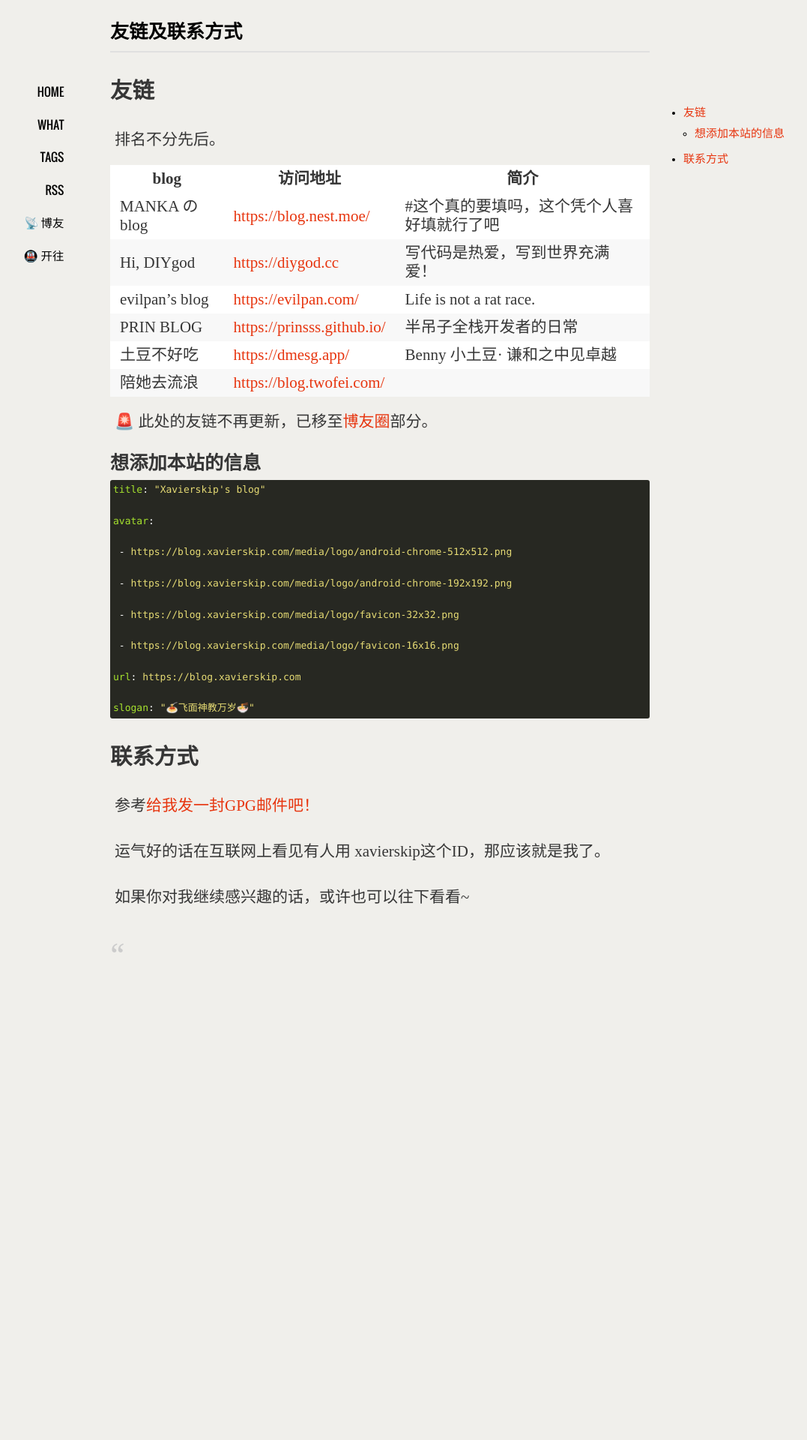
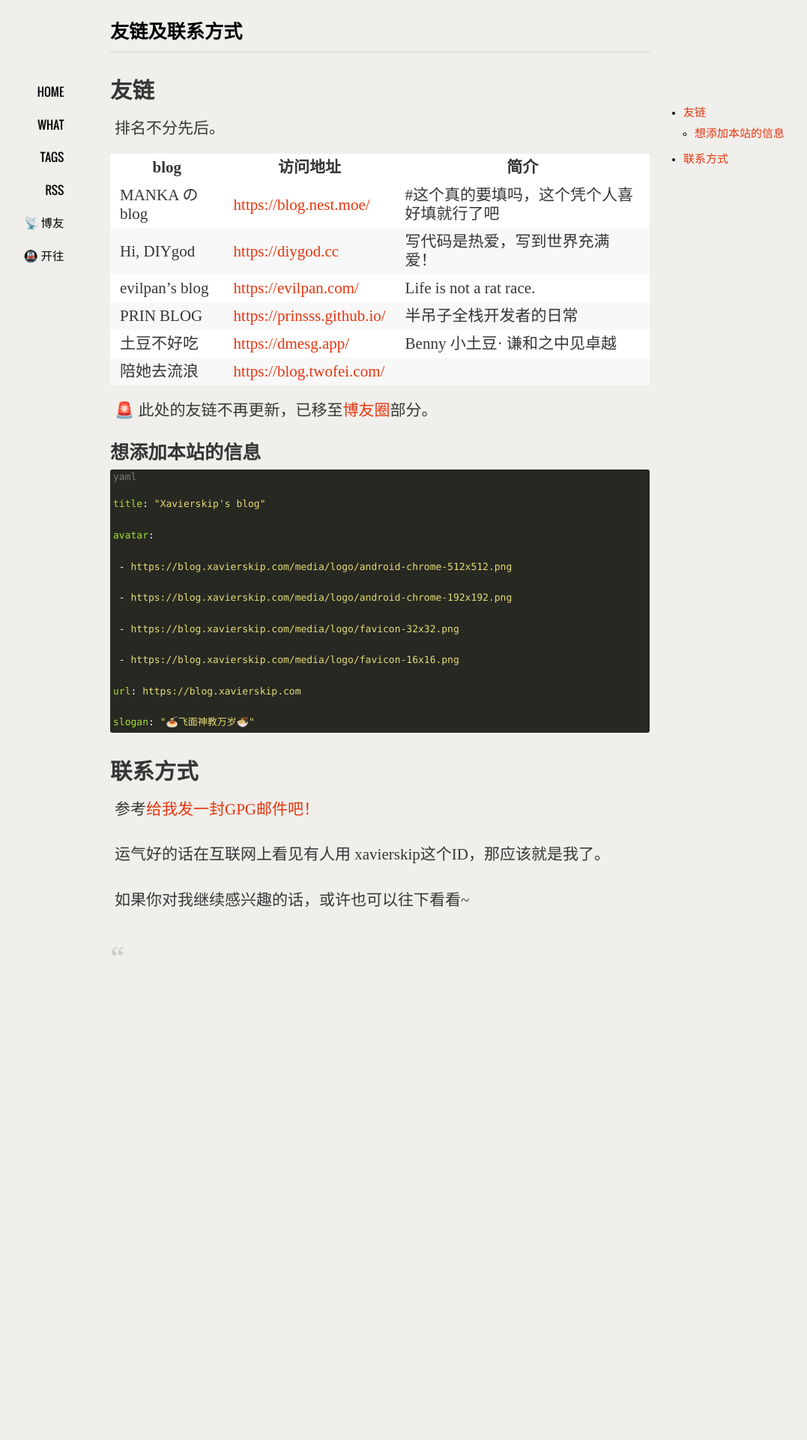
Before and after one commit to xavierskip/xavierskip.github.io, a Jekyll site: the page built from what/index.md, in a window 1280 px wide. Shown: the top 1920 px of the page at 75% size, without its empty margins (133-1210 px from the left). Built offline with Jekyll 4.4.1, drawn with Linux system fonts in a browser that asks for light colours; comment, search, counter and statistics services are not loaded; a style sheet for code colours, icons or effects is not loaded.

Commit message:
update style.css

```diff
--- a/media/css/style.css
+++ b/media/css/style.css
@@ -141,10 +141,10 @@
     width: 98%;
 }
 .post h2{
-  margin: 1.2em 0 1em 0;
+  margin: 1.2em 0 0.5em 0;
 }
 .post h3 {
-  margin: 0.5em 0 0.2em 0;
+  margin: 0.5em 0 0.5em 0;
 }
 .post h4 {
   margin: 0.2em 0 0.2em 0;
@@ -363,7 +363,7 @@
 .copy-code-button {
   position: absolute;
   top: 0.1rem;   /* 距离顶部稍微留一点空隙 */
-  right: 0.5rem; /* 距离右边稍微留一点空隙 */
+  right: 0.2rem; /* 距离右边稍微留一点空隙 */
   z-index: 10;
 
   /* 布局与尺寸 */
@@ -418,3 +418,14 @@
   -webkit-user-select: none;
   user-select: none;
 }
+
+figure[class="highlight"] > pre > code[class*="language-"] {
+  padding-top: 1rem;
+}
+figure[class="highlight"] > pre > code[class*="language-"]::before{
+  content: attr(data-lang);
+  position: relative;
+  top: -1rem;
+  display: flex;
+  color: #7a7a7a;
+}
```
